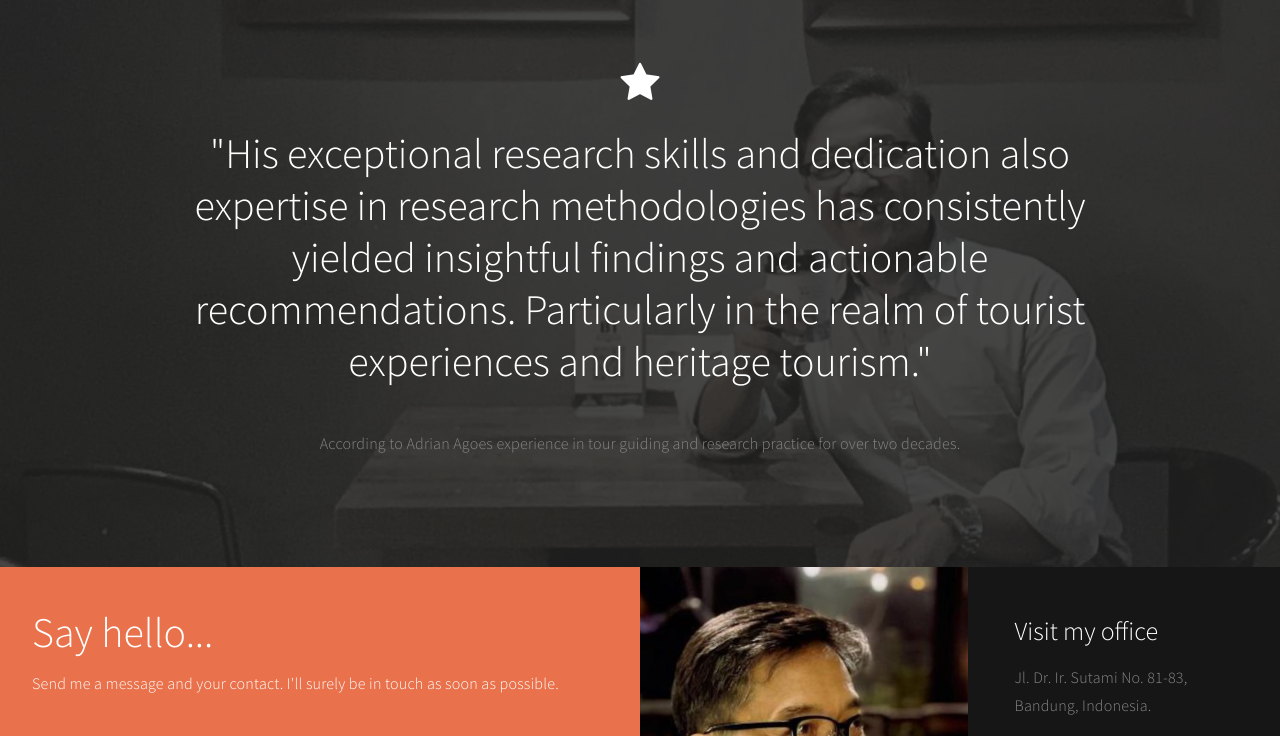
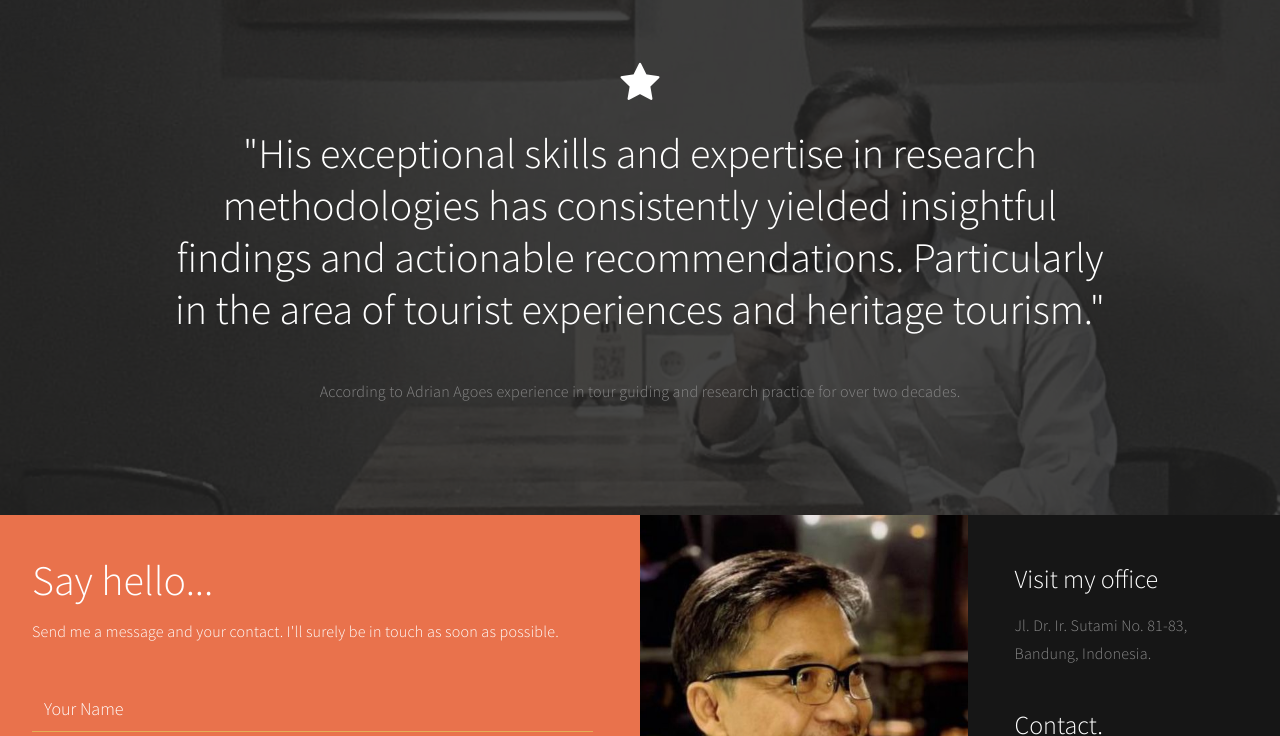
Before and after one commit to adrian-agoes/adrianagoes, a plain HTML site: page index.html in a window 1280 px wide. Shown: the part 2780-3516 px from the top of the page. Drawn offline with Linux system fonts and the light colour scheme.

Commit message:
Update index.html
try to edit the text for the testimonial part

```diff
--- a/index.html
+++ b/index.html
@@ -326,7 +326,7 @@ My Profile
 
                <div class="col-md-offset-1 col-md-10 col-sm-12">
                     <i class="wow fadeInUp fa fa-star" data-wow-delay="0.6s"></i>
-                    <h2 class="wow fadeInUp" data-wow-delay="0.8s">"His exceptional research skills and dedication also expertise in research methodologies has consistently yielded insightful findings and actionable recommendations. Particularly in the realm of tourist experiences and heritage tourism."</h2>
+                    <h2 class="wow fadeInUp" data-wow-delay="0.8s">"His exceptional skills and expertise in research methodologies has consistently yielded insightful findings and actionable recommendations. Particularly in the area of tourist experiences and heritage tourism."</h2>
                     <p class="wow fadeInUp" data-wow-delay="1s">According to Adrian Agoes experience in tour guiding and research practice for over two decades.</p>
                </div>
 
```
